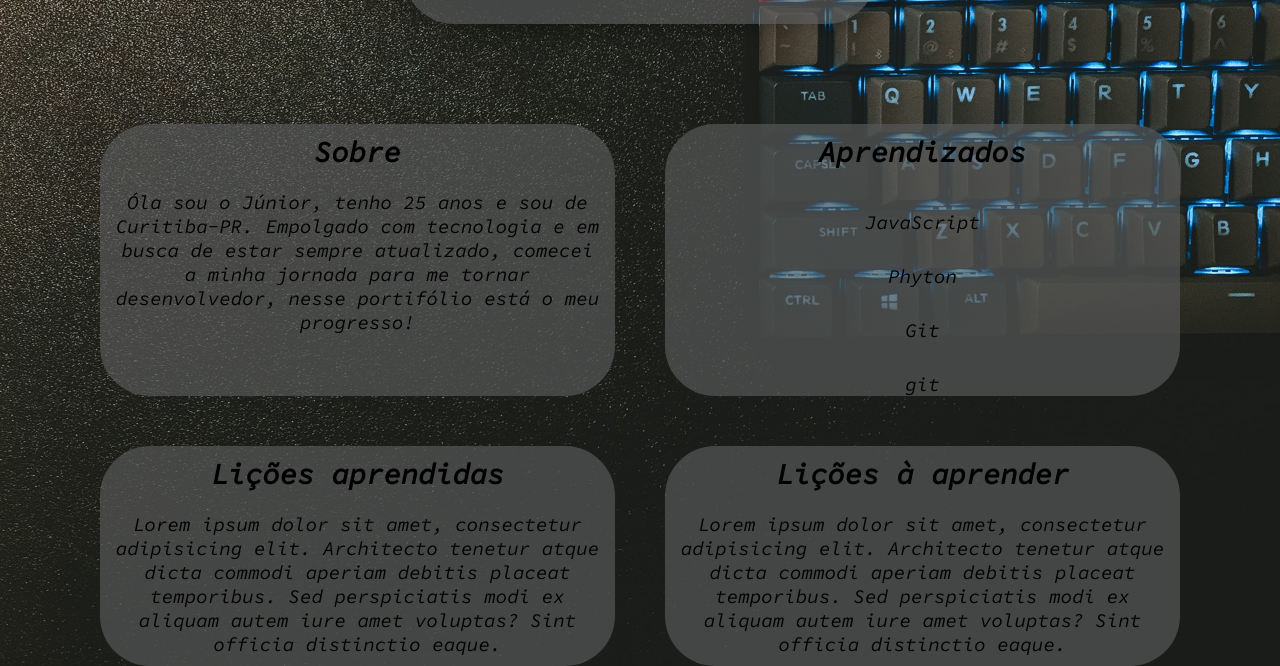
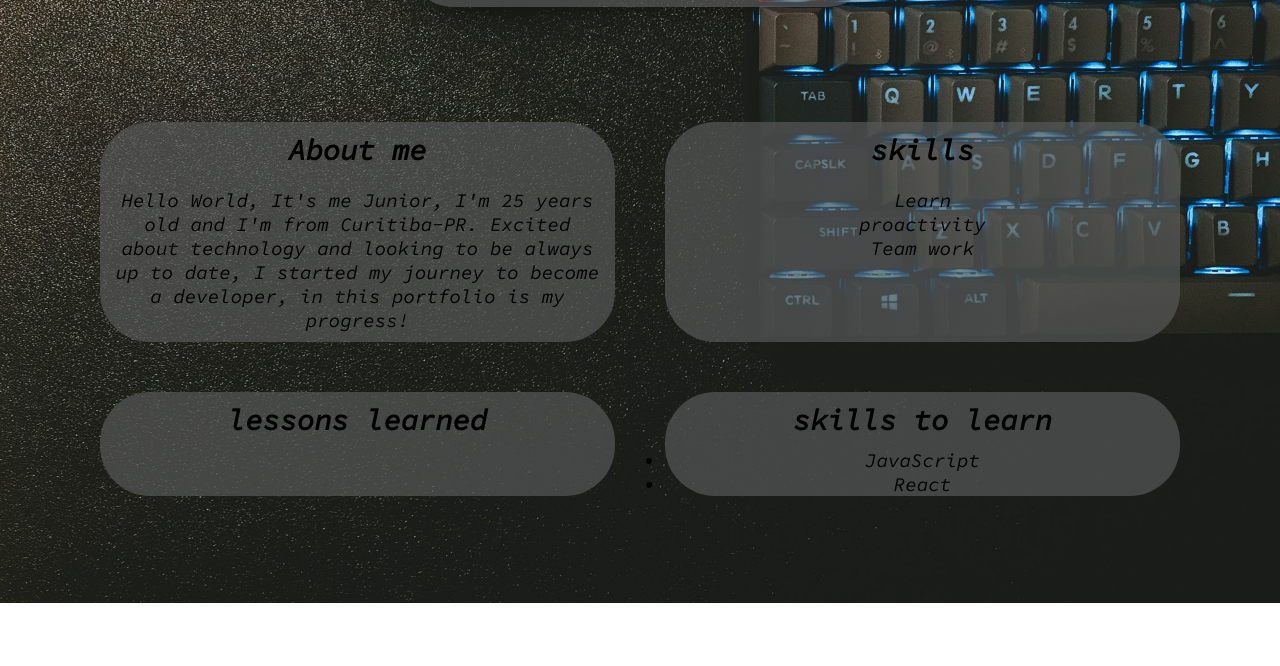
Before and after one commit to JuniorMira0/Portifolio, a plain HTML site: page index.html in a window 1280 px wide. Shown: the part 597-1263 px from the top of the page. After the commit the page ends 1200 px from the top, so only its background shows below. Drawn offline with Linux system fonts and the light colour scheme.

Commit message:
adiciona skills

```diff
--- a/index.html
+++ b/index.html
@@ -11,12 +11,9 @@
     <link rel="stylesheet" href="style.css">
 </head>
 <body>
-    <header>
-
-    </header>
     <div class="box">
-        <img class="perfil" src="Fotos projeto/Junior.jpeg">
-        <h1 class="title">Junior Mira</h1>
+        <img class="perfil" src="Fotos projeto/Junior.jpeg" alt="Foto do Junior">
+        <h1 class="title"> <strong>Junior Mira</strong></h1>
         <span>Curitiba, Brasil</span>
         <p>Dev FullStack Student at Trybe &copy;<p>
             <ul class="icons">
@@ -30,25 +27,27 @@
  <section class="card">
 
     <div>
-        <h1>Sobre</h1>
-        <p>Óla sou o Júnior, tenho 25 anos e sou de Curitiba-PR.
-            Empolgado com tecnologia e em busca de estar sempre atualizado, comecei a minha jornada para me tornar desenvolvedor, nesse portifólio está o meu progresso!
+        <h1>About me</h1>
+        <p>Hello World, It's me Junior, I'm 25 years old and I'm from Curitiba-PR.
+            Excited about technology and looking to be always up to date, I started my journey to become a developer, in this portfolio is my progress!
         </p>
     </div>
     <div>
-        <h1>Aprendizados</h1>
-        <li>JavaScript</li>
-        <li>Phyton</li>
-        <li>Git</li>
-        <li>git</li>
+        <h1>skills</h1>
+        <p>Learn <br> proactivity <br> Team work </p>
+
     </div>
     <div>
-        <h1>Lições aprendidas</h1>
-        <p>Lorem ipsum dolor sit amet, consectetur adipisicing elit. Architecto tenetur atque dicta commodi aperiam debitis placeat temporibus. Sed perspiciatis modi ex aliquam autem iure amet voluptas? Sint officia distinctio eaque.</p>
+        <h1>lessons learned</h1>
+        <p></p>
     </div>
     <div>
-        <h1>Lições à aprender</h1>
-        <p>Lorem ipsum dolor sit amet, consectetur adipisicing elit. Architecto tenetur atque dicta commodi aperiam debitis placeat temporibus. Sed perspiciatis modi ex aliquam autem iure amet voluptas? Sint officia distinctio eaque.</p>
+        <h1>skills to learn</h1>
+        <ul>
+            <li>JavaScript</li>
+            <li>React</li>
+
+        </ul>
     </div>
 </section>
 
--- a/style.css
+++ b/style.css
@@ -1,20 +1,6 @@
 * {
     margin: 0%;
     padding: 0%;
-}
-header {
-    padding: 20px;
-}
-
-.perfil {
-    border-radius: 50%;
-    margin-top: 1px;
-    max-width: 250px;
-}
-li {
-    list-style: none;
-    /*retira as bolinhas das listas*/
-    padding-top: 30px;
 }
 .title {
     font-size: 30px;
@@ -33,7 +19,8 @@ body {
     display: grid;
     align-items: center;
     justify-items: center;
-    height: 100vh;
+    height: 1200px;
+
 }
 .box {
     background:#585959af ;
@@ -42,6 +29,17 @@ body {
     border-radius: 50px;
     text-align: center;
     padding: 50px 40px 40px 64px;
+
+}
+.box > .perfil {
+    border-radius: 50%;
+    margin-top: 1px;
+    max-width: 250px;
+}
+.box > .icons {
+    list-style: none;
+    /*retira as bolinhas das listas*/
+    padding-top: 30px;
 }
 .box > h1 {
     padding-top: 50px;
@@ -74,6 +72,7 @@ body {
     text-align: center;
     padding: 10px;
 }
-.card > div > li {
+.card > div > ul > li{
     text-align: center;
+    text-decoration: none;
 }
```
